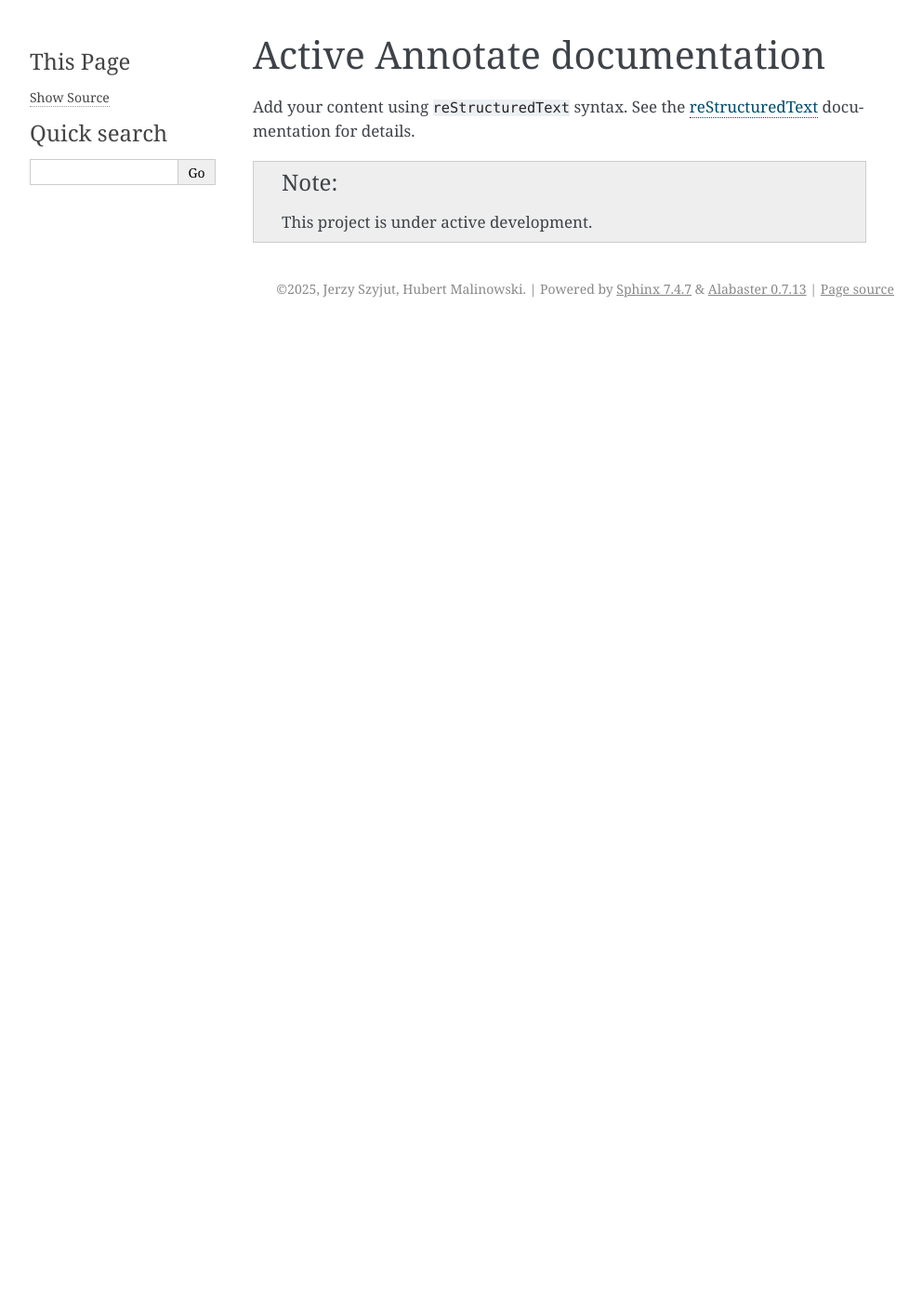
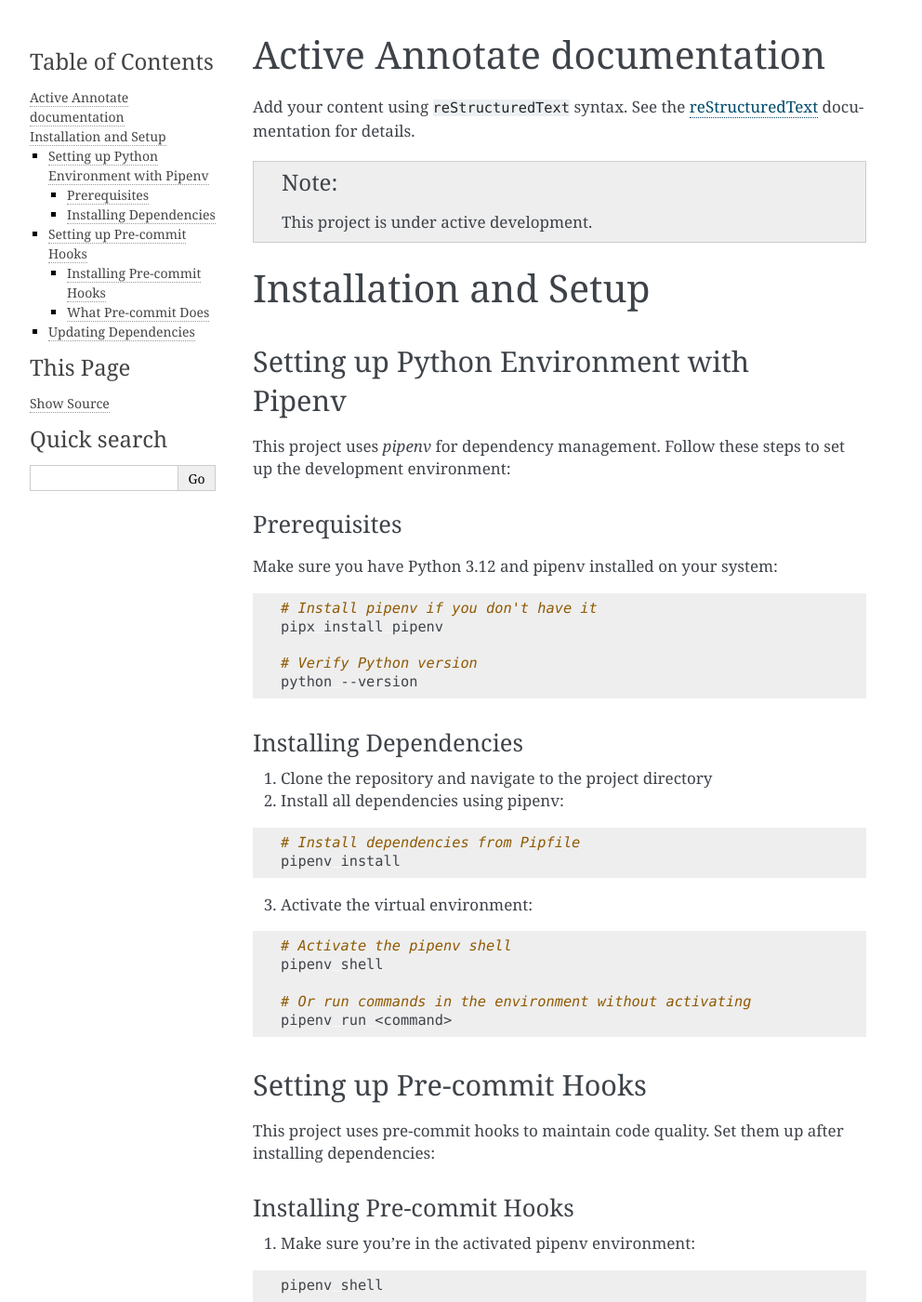
Before and after one commit to jerzyszyjut/active-annotate, a Sphinx documentation site: the page built from docs/index.rst, in a window 1280 px wide and 1400 px high. Shown: the whole window at 93% size, without its empty margins (148-1140 px from the left). Built offline with Sphinx 7.4.7, drawn with Linux system fonts in a browser that asks for light colours; some of the changed text lies outside the part shown.

Commit message:
Add pre-commit to repo

```diff
--- a/docs/index.rst
+++ b/docs/index.rst
@@ -14,6 +14,104 @@ documentation for details.
 
    This project is under active development.
 
+Installation and Setup
+======================
+
+Setting up Python Environment with Pipenv
+-------------------------------------------
+
+This project uses `pipenv` for dependency management. Follow these steps to set up the development environment:
+
+Prerequisites
+~~~~~~~~~~~~~
+
+Make sure you have Python 3.12 and pipenv installed on your system:
+
+.. code-block:: bash
+
+   # Install pipenv if you don't have it
+   pipx install pipenv
+
+   # Verify Python version
+   python --version
+
+Installing Dependencies
+~~~~~~~~~~~~~~~~~~~~~~~
+
+1. Clone the repository and navigate to the project directory
+2. Install all dependencies using pipenv:
+
+.. code-block:: bash
+
+   # Install dependencies from Pipfile
+   pipenv install
+
+
+3. Activate the virtual environment:
+
+.. code-block:: bash
+
+   # Activate the pipenv shell
+   pipenv shell
+
+   # Or run commands in the environment without activating
+   pipenv run <command>
+
+Setting up Pre-commit Hooks
+----------------------------
+
+This project uses pre-commit hooks to maintain code quality. Set them up after installing dependencies:
+
+Installing Pre-commit Hooks
+~~~~~~~~~~~~~~~~~~~~~~~~~~~~
+
+1. Make sure you're in the activated pipenv environment:
+
+.. code-block:: bash
+
+   pipenv shell
+
+2. Install the pre-commit hooks:
+
+.. code-block:: bash
+
+   pre-commit install
+
+3. (Optional) Run pre-commit on all files to check the setup:
+
+.. code-block:: bash
+
+   pre-commit run --all-files
+
+What Pre-commit Does
+~~~~~~~~~~~~~~~~~~~~
+
+Pre-commit hooks will automatically run before each commit to:
+
+- Check code formatting
+- Lint code for potential issues
+- Ensure consistent code style
+- Run other quality checks as configured
+
+If any hooks fail, the commit will be blocked until you fix the issues.
+
+Updating Dependencies
+---------------------
+
+To update project dependencies:
+
+.. code-block:: bash
+
+   # Update all dependencies to latest compatible versions
+   pipenv update
+
+   # Update a specific package
+   pipenv update <package-name>
+
+   # Add a new dependency
+   pipenv install <package-name>
+
+
 .. toctree::
    :maxdepth: 2
    :caption: Contents:
```
Also changed, not shown: .pre-commit-config.yaml (added), 2 other files.
